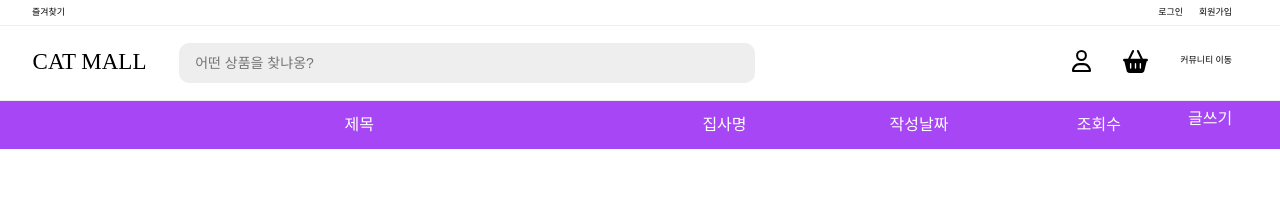
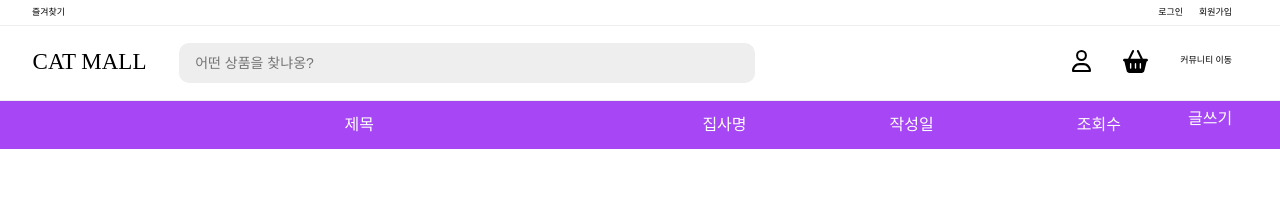
Before and after one commit to jeonghodong/react_shopping_mall, a React (Vite) app: page /Community in a window 1280 px wide. Shown: the top 207 px of the page. Built offline with nearby package versions, Linux system fonts and the light colour scheme; no server answers; the database is empty.

Commit message:
작성날짜 => 작성일

```diff
--- a/src/Components/Community/PostHeader.jsx
+++ b/src/Components/Community/PostHeader.jsx
@@ -34,7 +34,7 @@ function PostHeader({ modal, setModal, setPosts, posts }) {
       <Wrap>
         <span>제목</span>
         <span>집사명</span>
-        <span>작성날짜</span>
+        <span>작성일</span>
         <span>조회수</span>
         <Writing onClick={() => setModal(true)}>글쓰기</Writing>
       </Wrap>
```
